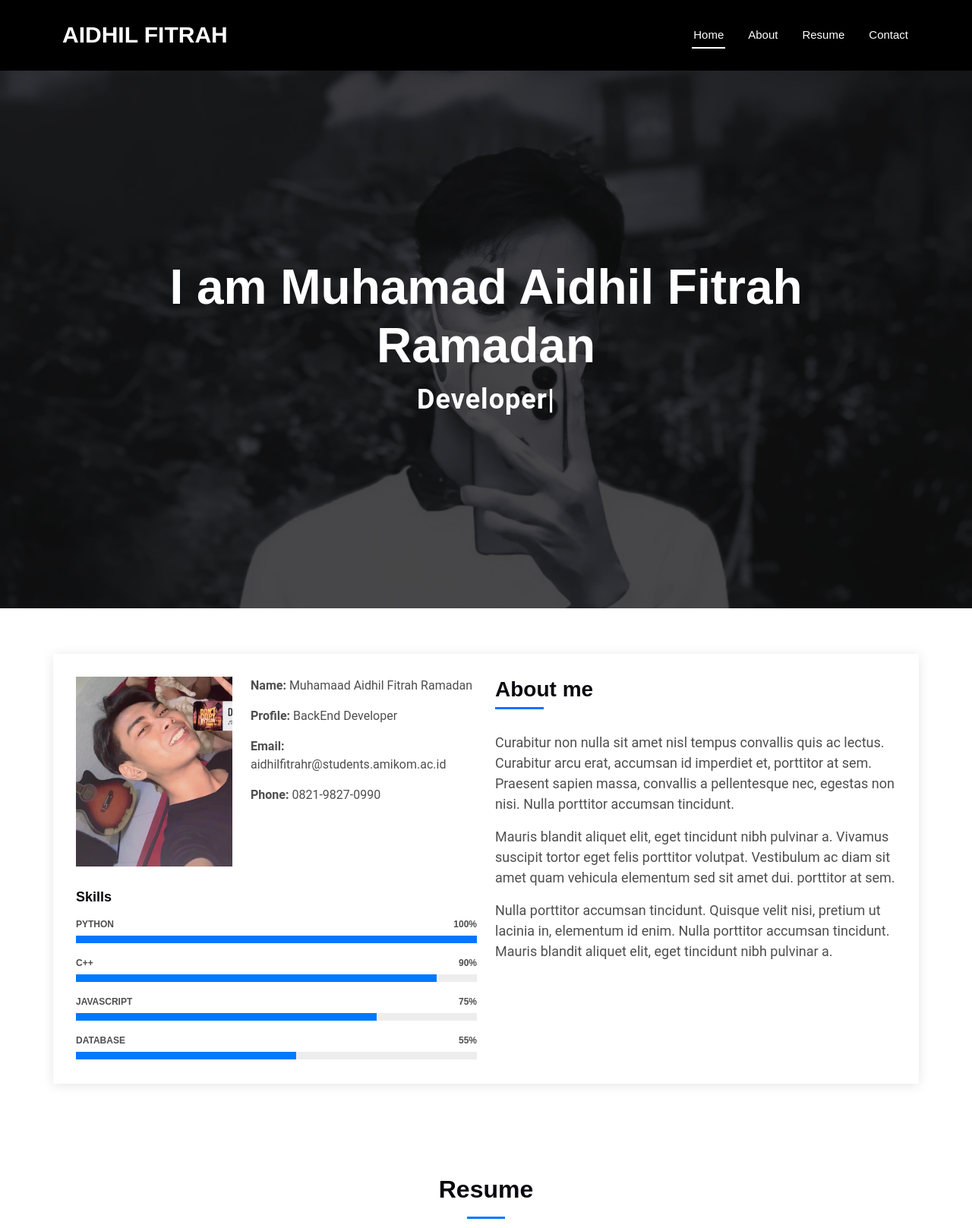
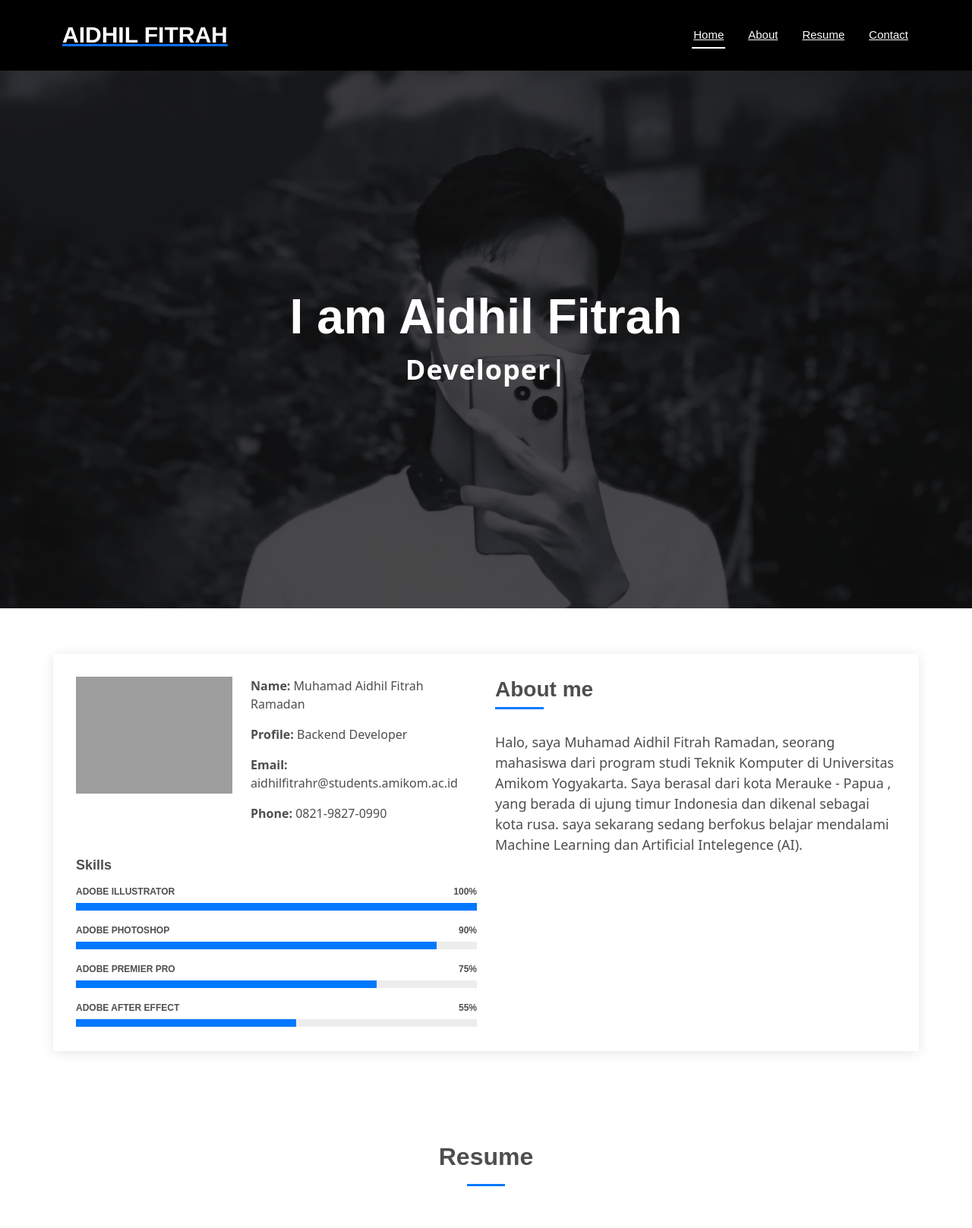
Before and after one commit to AshXyzz/tes-responsicc-1, a Flask app: page / in a window 1280 px wide. Shown: the top 1617 px of the page at 76% size. Run offline with Flask 3, Linux system fonts and the light colour scheme; some libraries are stand-ins or nearby versions; grey boxes are pictures that could not be loaded.

Commit message:
Update index.html

```diff
--- a/templates/index.html
+++ b/templates/index.html
@@ -5,20 +5,19 @@
   <meta charset="utf-8">
   <meta content="width=device-width, initial-scale=1.0" name="viewport">
   <title>Profile Muhamad Aidhil Fitrah Ramadan</title>
-  <link rel="stylesheet" href="https://cdn.jsdelivr.net/npm/themify-icons@1.0.1/css/themify-icons.css">
 
- <!-- Vendor CSS Files -->
- <link rel="stylesheet" href="{{ url_for('static', filename='vendor/bootstrap/css/bootstrap.min.css') }}">
- <link rel="stylesheet" href="{{ url_for('static', filename='vendor/bootstrap-icons/bootstrap-icons.css') }}">
- <link rel="stylesheet" href="{{ url_for('static', filename='vendor/aos/aos.css') }}">
- <link rel="stylesheet" href="{{ url_for('static', filename='vendor/glightbox/css/glightbox.min.css') }}">
- <link rel="stylesheet" href="{{ url_for('static', filename='vendor/swiper/swiper-bundle.min.css') }}">
+  <link rel="stylesheet" href="{{ url_for('static', filename='/vendors/themify-icons/css/themify-icons.css') }}">
+  <!-- Bootstrap + Steller main styles -->
+  <link rel="stylesheet" href="{{ url_for('static', filename='/css/main.css') }}">
 
- <!-- Main CSS File -->
- <link href="static/css/main.css" rel="stylesheet">
+  <link rel="stylesheet" href="{{ url_for('static', filename='/vendor/bootstrap/css/bootstrap.min.css') }}">
+  <link rel="stylesheet" href="{{ url_for('static', filename='/vendor/bootstrap-icons/bootstrap-icons.css') }}">
+  <link rel="stylesheet" href="{{ url_for('static', filename='/vendor/aos/aos.css') }}">
+  <link rel="stylesheet" href="{{ url_for('static', filename='/vendor/glightbox/css/glightbox.min.css') }}">
+  <link rel="stylesheet" href="{{ url_for('static', filename='/vendor/swiper/swiper-bundle.min.css') }}">
 
   <!-- Favicons -->
-  <link href="{{ url_for('static', filename='img/favicon-f.png') }}" rel="icon">
+  <link href="{{ url_for('static', filename='/img/pp-aidhil.jpg') }}" rel="icon">
 </head>
 
 <body class="index-page">
@@ -46,9 +45,9 @@
   <main class="main">
 
     <section id="profile" class="hero section dark-background">
-      <img src="{{ url_for('static', filename='img/bg-aidhil.jpg') }}" alt="" data-aos="fade-in">
+      <img src="{{ url_for('static', filename='/img/bg-aidhil.jpg') }}" alt="" data-aos="fade-in">
       <div class="container d-flex flex-column align-items-center justify-content-center text-center" data-aos="fade-up" data-aos-delay="100">
-        <h2>I am Muhamad Aidhil Fitrah Ramadan</h2>
+        <h2>I am Aidhil Fitrah</h2>
         <p><span class="typed" data-typed-items="Designer, Developer, Freelancer, Editor"></span></p>
       </div>
     </section>
@@ -63,11 +62,11 @@
 
             <div class="row justify-content-between gy-4">
               <div class="col-lg-5">
-                <img src="{{ url_for('static', filename='img/pp-aidhil.jpg') }}" class="img-fluid" alt="">
+                <img src="{{ url_for('static', filename='/img/cin-pp.jpeg') }}" class="img-fluid" alt="">
               </div>
               <div class="col-lg-7 about-info">
-                <p><strong>Name: </strong> <span>Muhamaad Aidhil Fitrah Ramadan</span></p>
-                <p><strong>Profile: </strong> <span>BackEnd Developer</span></p>
+                <p><strong>Name: </strong> <span>Muhamad Aidhil Fitrah Ramadan</span></p>
+                <p><strong>Profile: </strong> <span>Backend Developer</span></p>
                 <p><strong>Email: </strong> <span>aidhilfitrahr@students.amikom.ac.id</span></p>
                 <p><strong>Phone: </strong> <span>0821-9827-0990</span></p>
               </div>
@@ -78,28 +77,28 @@
               <h5>Skills</h5>
 
               <div class="progress">
-                <span class="skill"><span>Python</span> <i class="val">100%</i></span>
+                <span class="skill"><span>Adobe Illustrator</span> <i class="val">100%</i></span>
                 <div class="progress-bar-wrap">
                   <div class="progress-bar" role="progressbar" aria-valuenow="100" aria-valuemin="0" aria-valuemax="100"></div>
                 </div>
               </div><!-- End Skills Item -->
 
               <div class="progress">
-                <span class="skill"><span>C++</span> <i class="val">90%</i></span>
+                <span class="skill"><span>Adobe Photoshop</span> <i class="val">90%</i></span>
                 <div class="progress-bar-wrap">
                   <div class="progress-bar" role="progressbar" aria-valuenow="90" aria-valuemin="0" aria-valuemax="100"></div>
                 </div>
               </div><!-- End Skills Item -->
 
               <div class="progress">
-                <span class="skill"><span>Javascript</span> <i class="val">75%</i></span>
+                <span class="skill"><span>Adobe Premier Pro</span> <i class="val">75%</i></span>
                 <div class="progress-bar-wrap">
                   <div class="progress-bar" role="progressbar" aria-valuenow="75" aria-valuemin="0" aria-valuemax="100"></div>
                 </div>
               </div><!-- End Skills Item -->
 
               <div class="progress">
-                <span class="skill"><span>Database</span> <i class="val">55%</i></span>
+                <span class="skill"><span>Adobe After Effect</span> <i class="val">55%</i></span>
                 <div class="progress-bar-wrap">
                   <div class="progress-bar" role="progressbar" aria-valuenow="55" aria-valuemin="0" aria-valuemax="100"></div>
                 </div>
@@ -112,20 +111,11 @@
             <div class="about-me">
               <h4>About me</h4>
               <p>
-                Curabitur non nulla sit amet nisl tempus convallis quis ac lectus. Curabitur arcu erat, accumsan id
-                imperdiet et, porttitor
-                at sem. Praesent sapien massa, convallis a pellentesque nec, egestas non nisi. Nulla
-                porttitor accumsan tincidunt.
-              </p>
-              <p>
-                Mauris blandit aliquet elit, eget tincidunt nibh pulvinar a. Vivamus suscipit tortor eget felis
-                porttitor volutpat. Vestibulum
-                ac diam sit amet quam vehicula elementum sed sit amet dui. porttitor at sem.
-              </p>
-              <p>
-                Nulla porttitor accumsan tincidunt. Quisque velit nisi, pretium ut lacinia in, elementum id enim.
-                Nulla porttitor accumsan
-                tincidunt. Mauris blandit aliquet elit, eget tincidunt nibh pulvinar a.
+                Halo, saya Muhamad Aidhil Fitrah Ramadan, seorang mahasiswa dari program
+                studi Teknik Komputer di Universitas Amikom Yogyakarta. Saya berasal dari
+                kota Merauke - Papua , yang berada di ujung timur Indonesia dan dikenal
+                sebagai kota rusa. saya sekarang sedang berfokus belajar mendalami Machine
+                Learning dan Artificial Intelegence (AI).
               </p>
             </div>
           </div>
@@ -199,17 +189,17 @@
               <ul>
                 <li>Created 4+ design presentations and proposals a month for clients and account managers</li>
               </ul>
-            </div>
+            </div><!-- Edn Resume Item -->
           </div>
 
         </div>
 
       </div>
 
-    </section>
+    </section><!-- /Resume Section -->
 
 
-
+    <!-- Stats Section -->
     <section id="stats" class="stats section accent-background">
 
       <img src="assets/img/stats-bg.jpg" alt="" data-aos="fade-in">
```
Also changed, not shown: other parts of templates/index.html (+33 -32 lines).
